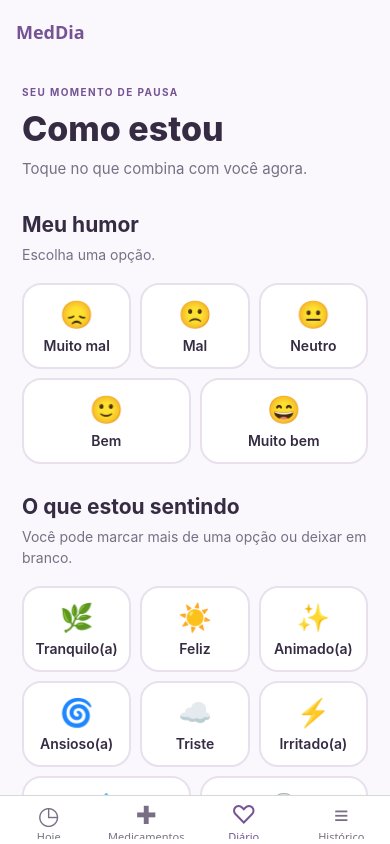
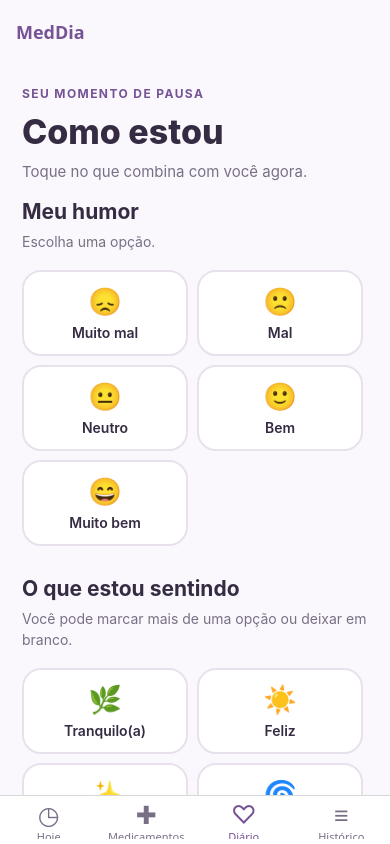
Before and after one commit to gggggiulia/MedDia, a React Native app: screen /Hoje in a window 390 px wide. Both pictures are taken after a click on the button "Registrar como estou. Abrir diário de monitoramento". Built offline with nearby package versions, Linux system fonts and the light colour scheme; what expo-notifications would draw is missing.

Commit message:
Corrige textos cortados nas opções do diário

```diff
--- a/src/components/CareUI.js
+++ b/src/components/CareUI.js
@@ -67,7 +67,7 @@ const styles = StyleSheet.create({
   secondary: { backgroundColor: care.pale },
   buttonText: { fontSize: 15, fontWeight: '700', color: 'white' },
   choice: {
-    minHeight: 78, flexBasis: 105, flexGrow: 1,
+    minHeight: 78, flexBasis: '48%', flexGrow: 0,
     paddingVertical: 13, paddingHorizontal: 12, borderRadius: 19,
     backgroundColor: care.white, borderWidth: 2, borderColor: care.border,
     alignItems: 'center', justifyContent: 'center', gap: 6,
@@ -75,6 +75,7 @@ const styles = StyleSheet.create({
   selected: { backgroundColor: care.pale, borderColor: care.accent },
   emoji: { fontSize: 27 },
   choiceText: {
+    alignSelf: 'stretch', flexShrink: 1,
     color: care.ink, textAlign: 'center', fontSize: 14, fontWeight: '600',
   },
   check: { color: care.accent, fontWeight: '800', fontSize: 13 },
--- a/src/screens/Diary.js
+++ b/src/screens/Diary.js
@@ -168,9 +168,9 @@ export default function Diary() {
 const styles = StyleSheet.create({
   root: { flex: 1, backgroundColor: care.bg },
   content: { padding: 22, paddingBottom: 40 },
-  intro: { marginBottom: 32 },
+  intro: { marginBottom: 16 },
   eyebrow: {
-    color: care.accent, fontSize: 10, letterSpacing: 1.4, fontWeight: '700',
+    color: care.accent, fontSize: 12, letterSpacing: 1.4, fontWeight: '700',
   },
   title: {
     color: care.ink, fontSize: 34, fontWeight: '800',
```
